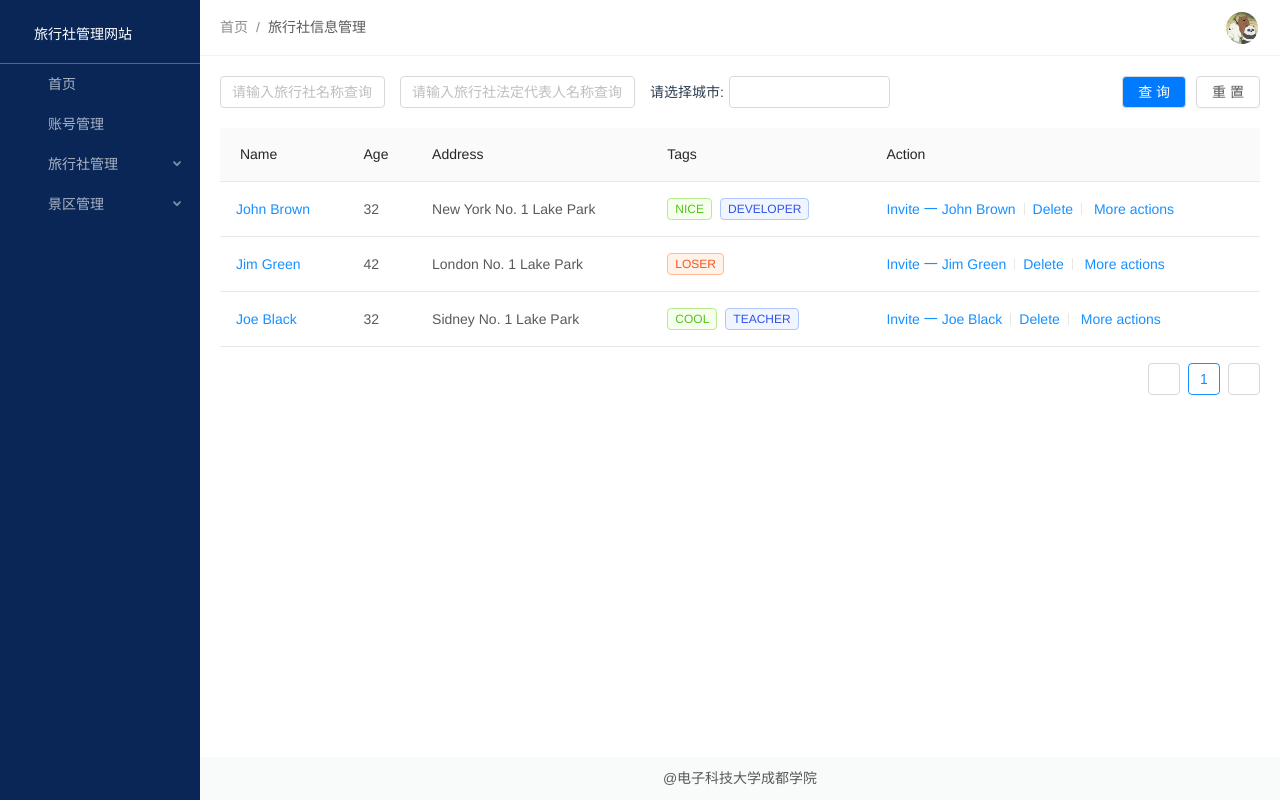
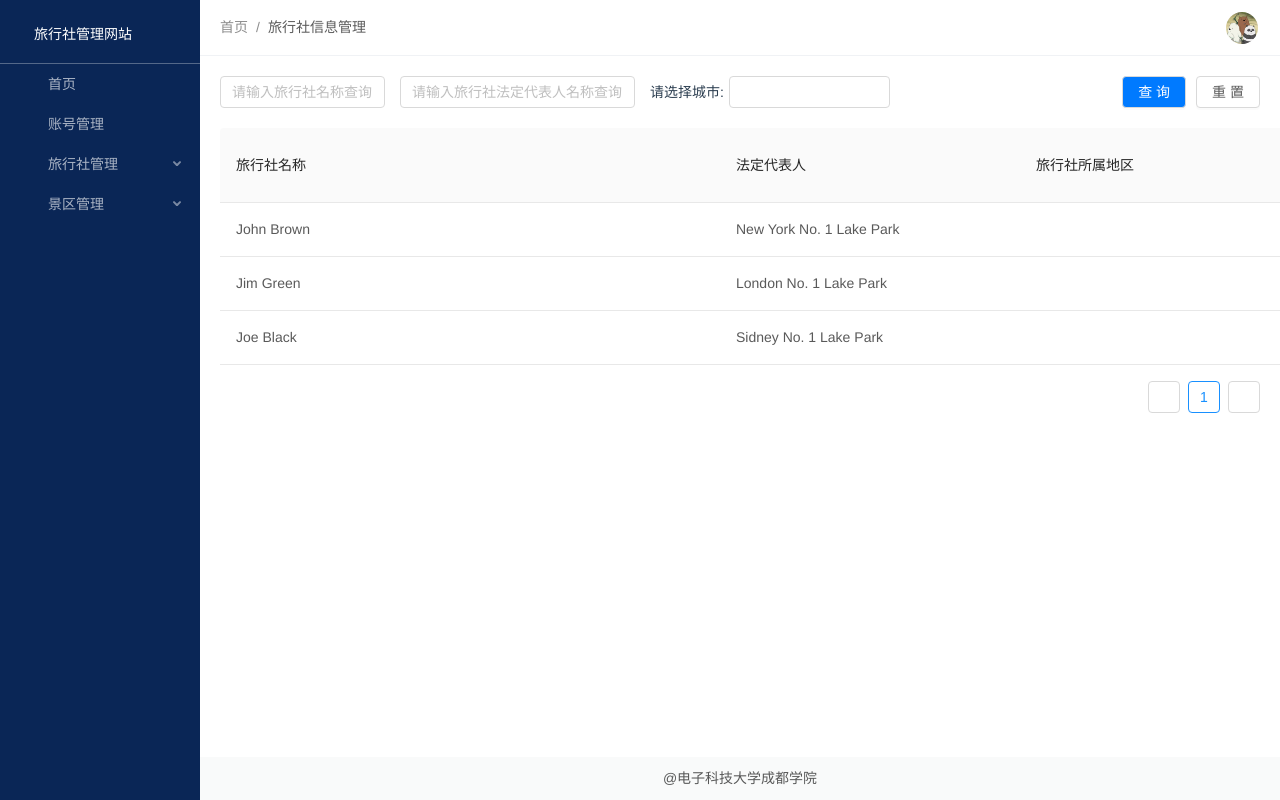
Before and after one commit to Constantine1916/Travel-Agency-Management-Website, a Vue app: page /home/travelAgencyInfoManage in a window 1280 px wide. Built offline with nearby package versions, Linux system fonts and the light colour scheme.

Commit message:
修改表格

```diff
--- a/src/views/TravelAgencyInfoManage.vue
+++ b/src/views/TravelAgencyInfoManage.vue
@@ -3,7 +3,7 @@
  * @Author       : sunjr
  * @Date         : 2021-03-12 12:33:22
  * @LastEditors  : sunjr
- * @LastEditTime : 2021-04-15 18:03:54
+ * @LastEditTime : 2021-04-16 17:53:21
  * @FilePath     : \travel-agency-management-website\src\views\TravelAgencyInfoManage.vue
 -->
 <template>
@@ -13,24 +13,6 @@
     </div>
     <div class="table">
       <a-table :columns="tableColumns" :data-source="tableData">
-        <a slot="name" slot-scope="text">{{ text }}</a>
-        <span slot="customTitle"><a-icon type="home" /> Name</span>
-        <span slot="tags" slot-scope="tags">
-          <a-tag
-            v-for="tag in tags"
-            :key="tag"
-            :color="tag === 'loser' ? 'volcano' : tag.length > 5 ? 'geekblue' : 'green'"
-          >
-            {{ tag.toUpperCase() }}
-          </a-tag>
-        </span>
-        <span slot="action" slot-scope="text, record">
-          <a>Invite 一 {{ record.name }}</a>
-          <a-divider type="vertical" />
-          <a>Delete</a>
-          <a-divider type="vertical" />
-          <a class="ant-dropdown-link"> More actions <a-icon type="down" /> </a>
-        </span>
       </a-table>
     </div>
   </div>
@@ -40,54 +22,53 @@ import SearchComponent from "../components/SearchComponent"
 
 const tableColumns = [
   {
-    dataIndex: 'name',
-    key: 'name',
-    slots: { title: 'customTitle' },
-    scopedSlots: { customRender: 'name' },
+    title: '旅行社名称',
+    dataIndex: 'travelAgencyName',
+    key: 'travelAgencyName',
+    ellipsis: true,
+    width: 500
   },
   {
-    title: 'Age',
-    dataIndex: 'age',
-    key: 'age',
+    title: '法定代表人',
+    dataIndex: 'ownerName',
+    key: 'ownerName',
+    ellipsis: true,
+    width: 300
   },
   {
-    title: 'Address',
-    dataIndex: 'address',
-    key: 'address',
+    title: '旅行社所属地区',
+    dataIndex: 'cityName',
+    key: 'cityName',
+    ellipsis: true,
+    width: 300
   },
   {
-    title: 'Tags',
-    key: 'tags',
-    dataIndex: 'tags',
-    scopedSlots: { customRender: 'tags' },
-  },
-  {
-    title: 'Action',
-    key: 'action',
-    scopedSlots: { customRender: 'action' },
-  },
+    title: '操作',
+    dataIndex: 'operation',
+    key: 'operation',
+  }
 ];
 
 const tableData = [
   {
     key: '1',
-    name: 'John Brown',
+    travelAgencyName: 'John Brown',
     age: 32,
-    address: 'New York No. 1 Lake Park',
+    ownerName: 'New York No. 1 Lake Park',
     tags: ['nice', 'developer'],
   },
   {
     key: '2',
-    name: 'Jim Green',
+    travelAgencyName: 'Jim Green',
     age: 42,
-    address: 'London No. 1 Lake Park',
+    ownerName: 'London No. 1 Lake Park',
     tags: ['loser'],
   },
   {
     key: '3',
-    name: 'Joe Black',
+    travelAgencyName: 'Joe Black',
     age: 32,
-    address: 'Sidney No. 1 Lake Park',
+    ownerName: 'Sidney No. 1 Lake Park',
     tags: ['cool', 'teacher'],
   },
 ];
```
